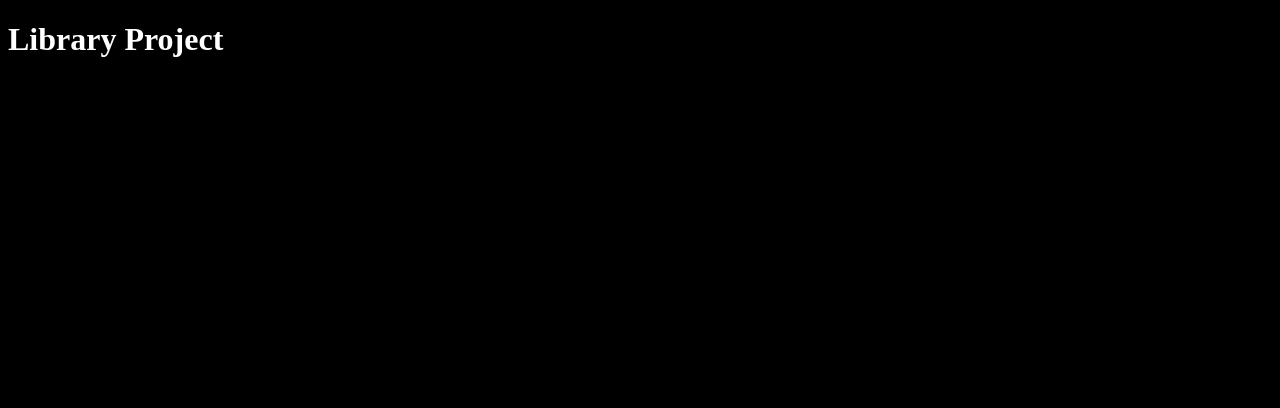
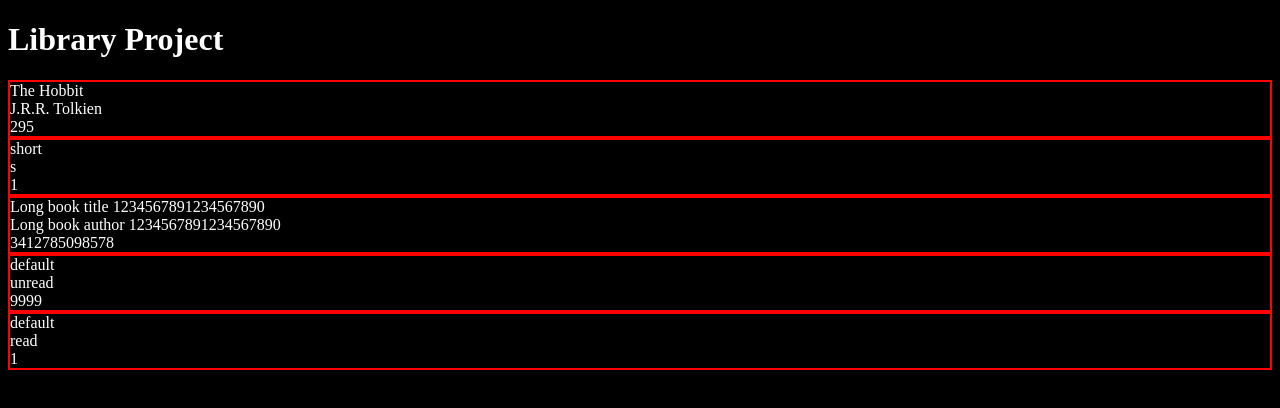
Before and after one commit to Andr-e-acute/Odin-Library, a website: page Libary.html in a window 1280 px wide. Drawn offline with Linux system fonts and the light colour scheme.

Commit message:
displays text content of the books on html

```diff
--- a/app.js
+++ b/app.js
@@ -1,20 +1,60 @@
-const myLibary=[];
+const library = [];
 
 // todo change to class syntax
-function Book(title, author, pages, read) {
+function Book(title, author, pages, status) {
   this.title = title;
   this.author = author;
   this.pages = pages;
-  this.read = read;
-  this.info = function info () {
-    return `${title} by  ${author},${pages} pages, ${
-      read ? "already read" : "not read yet"
-    }`;
-  };
+  this.status = status;
+  // this.info = function info () {
+  //   return `${title} by  ${author},${pages} pages, ${
+  //     read ? "already read" : "not read yet"
+  //   }`;
+  // };
 }
 // const book1 = new Book("The Hobbit", "J.R.R. Tolkien", 295, false);
 
-function addBookToLibary(title,author,pages,read){
-  const newBook =new Book(title, author, pages,read);
-  myLibary.push(newBook);
+function addBookToLibrary(title, author, pages, status) {
+  const newBook = new Book(title, author, pages, status);
+  library.push(newBook);
 }
+//  sample books
+addBookToLibrary("The Hobbit", "J.R.R. Tolkien", 295, false);
+addBookToLibrary("short", "s", 1, true);
+addBookToLibrary(
+  "Long book title 1234567891234567890",
+  "Long book author 1234567891234567890",
+  3412785098578,
+  false
+);
+addBookToLibrary("default", "unread", 9999, false);
+addBookToLibrary("default", "read", 1, true);
+
+// display books on site
+
+const bookshelf = document.querySelector("#bookshelf");
+
+function displayBooks() {
+
+  bookshelf.innerText = "";
+
+  library.forEach((bookElement) => {
+    const book = document.createElement("div");
+    book.classList.add("book");
+
+    Object.keys(bookElement).forEach((property) => {
+      const prop = document.createElement("div");
+      prop.classList.add(`${property}`);
+      if(property==='status'){
+        prop.classList.add(`${bookElement[property]}`)
+      }
+      else{
+        prop.innerText = bookElement[property];
+      }
+      book.appendChild(prop);
+
+    });
+    bookshelf.appendChild(book);
+  });
+}
+displayBooks();
--- a/style.css
+++ b/style.css
@@ -2,3 +2,6 @@
     color: white;
     background-color: black;
 }
+.book{
+    border: 2px solid red;
+}
```
